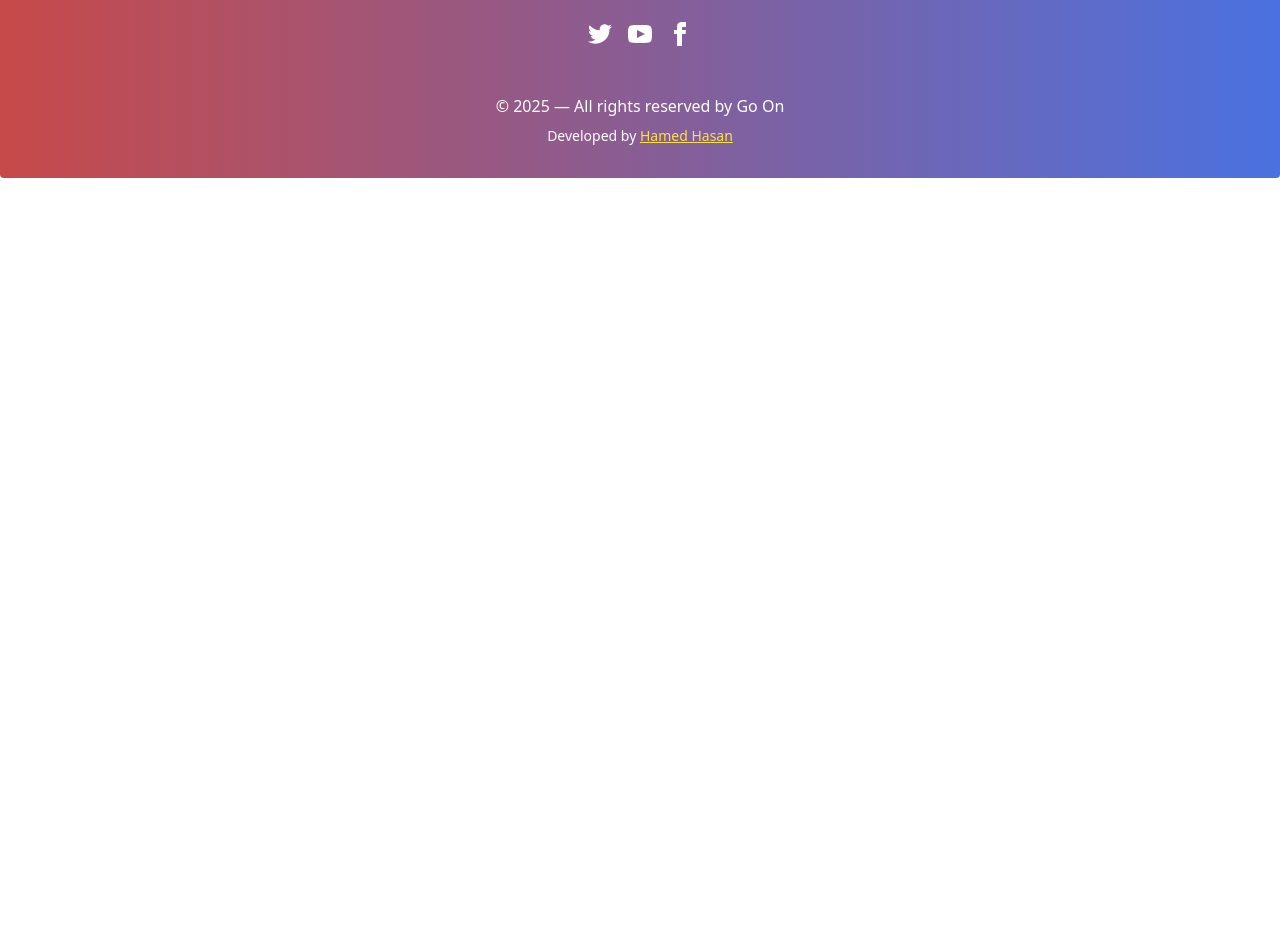
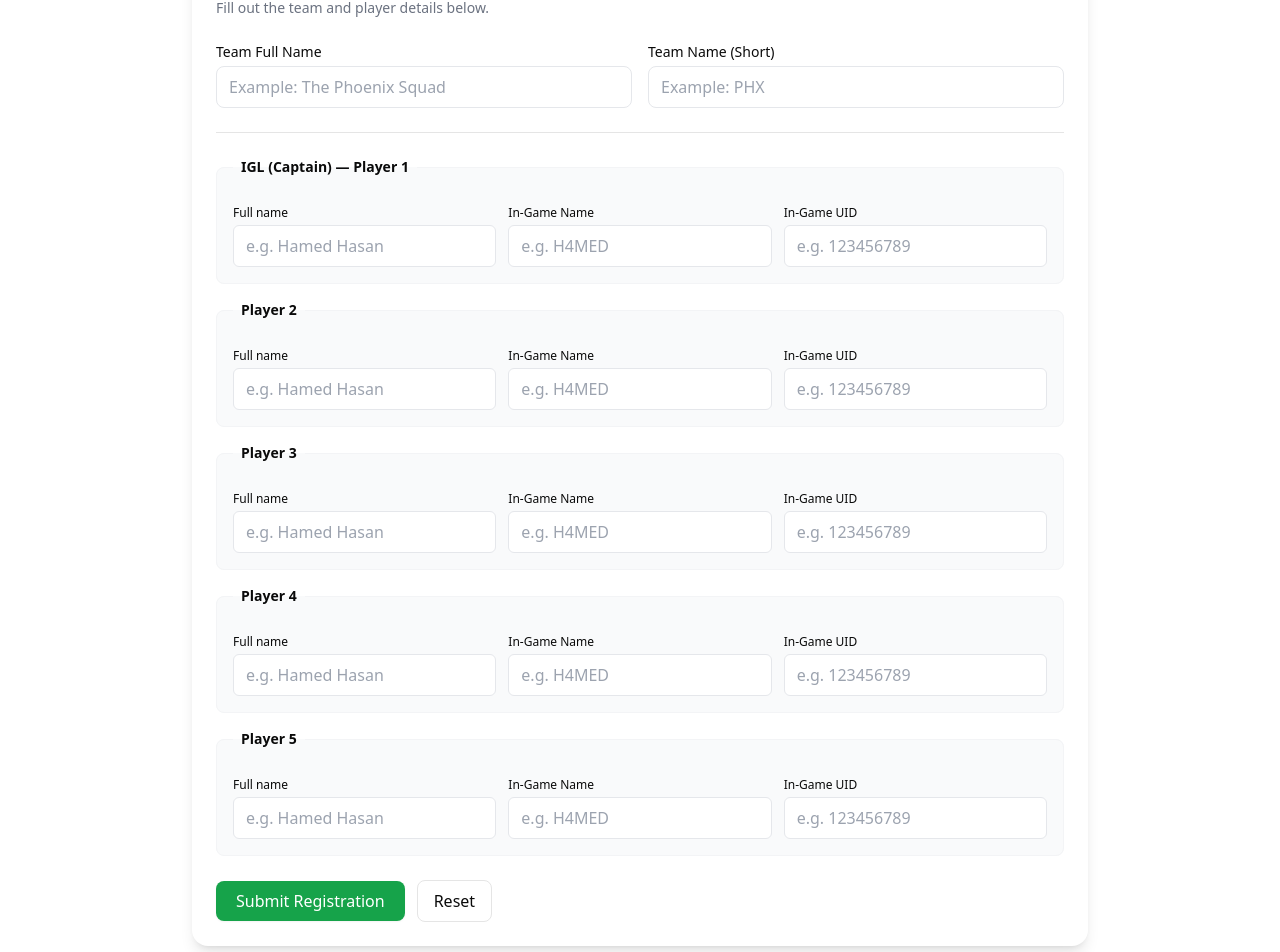
Before and after one commit to Hamed18/Go-On, a React (Vite) app in the folder FRONTEND/: page /enroll in a window 1280 px wide. Shown: the part 1060-2012 px from the top of the page. Before the commit the page ends 1238 px from the top, so only its background shows below. Built offline with nearby package versions, Linux system fonts and the light colour scheme.

Commit message:
added team registration form

```diff
--- /dev/null
+++ b/FRONTEND/src/Pages/Enroll/TeamRegistrationForm.jsx
@@ -0,0 +1,170 @@
+import { motion } from "framer-motion";
+import { fadeIn } from "../../utils/motion"; // adjust the path if needed
+// import Enroll from "../Enroll"; // adjust path if necessary
+import React, { useState } from "react";
+import Enroll from "./Enroll";
+
+export default function TeamRegistrationForm() {
+  const initialPlayer = { fullName: "", inGameName: "", uid: "" };
+  const [teamFullName, setTeamFullName] = useState("");
+  const [teamShortName, setTeamShortName] = useState("");
+  const [players, setPlayers] = useState([
+    { ...initialPlayer }, // IGL (player 1)
+    { ...initialPlayer }, // player 2
+    { ...initialPlayer }, // player 3
+    { ...initialPlayer }, // player 4
+    { ...initialPlayer }, // player 5
+  ]);
+  const [submitted, setSubmitted] = useState(false);
+  const [errors, setErrors] = useState({});
+
+  function handlePlayerChange(index, field, value) {
+    setPlayers((prev) => {
+      const copy = [...prev];
+      copy[index] = { ...copy[index], [field]: value };
+      return copy;
+    });
+  }
+
+  function validate() {
+    const err = {};
+    if (!teamFullName.trim()) err.teamFullName = "Team full name is required.";
+    if (!teamShortName.trim()) err.teamShortName = "Team short name is required.";
+
+    players.forEach((p, i) => {
+      const base = `player${i + 1}`;
+      if (!p.fullName.trim()) err[`${base}_fullName`] = "Full name required.";
+      if (!p.inGameName.trim()) err[`${base}_inGameName`] = "In-game name required.";
+      if (!p.uid.trim()) err[`${base}_uid`] = "In-game UID required.";
+    });
+
+    setErrors(err);
+    return Object.keys(err).length === 0;
+  }
+
+  function handleSubmit(e) {
+    e.preventDefault();
+    setSubmitted(false);
+    if (!validate()) return;
+
+    const payload = {
+      teamFullName,
+      teamShortName,
+      players: players.map((p, i) => ({ role: i === 0 ? "IGL" : `Player ${i + 1}`, ...p })),
+      submittedAt: new Date().toISOString(),
+    };
+
+    console.log("Submitting payload:", payload);
+    setSubmitted(true);
+  }
+
+  return (
+    <>
+      {/* Enroll Section */}
+      <Enroll />
+
+      {/* Team Registration Form */}
+      <div className="max-w-4xl mx-auto p-6 bg-white rounded-2xl shadow-lg mt-10">
+        <h1 className="text-2xl md:text-3xl font-bold mb-2">Team Registration</h1>
+        <p className="text-sm text-gray-500 mb-6">Fill out the team and player details below.</p>
+
+        <form onSubmit={handleSubmit} className="space-y-6">
+          <div className="grid grid-cols-1 md:grid-cols-2 gap-4">
+            <div>
+              <label className="block text-sm font-medium mb-1">Team Full Name</label>
+              <input
+                value={teamFullName}
+                onChange={(e) => setTeamFullName(e.target.value)}
+                className={`w-full rounded-lg border px-3 py-2 focus:outline-none focus:ring-2 focus:ring-green-300 ${errors.teamFullName ? 'border-red-400' : 'border-gray-200'}`}
+                placeholder="Example: The Phoenix Squad"
+              />
+              {errors.teamFullName && <p className="text-xs text-red-500 mt-1">{errors.teamFullName}</p>}
+            </div>
+
+            <div>
+              <label className="block text-sm font-medium mb-1">Team Name (Short)</label>
+              <input
+                value={teamShortName}
+                onChange={(e) => setTeamShortName(e.target.value)}
+                className={`w-full rounded-lg border px-3 py-2 focus:outline-none focus:ring-2 focus:ring-green-300 ${errors.teamShortName ? 'border-red-400' : 'border-gray-200'}`}
+                placeholder="Example: PHX"
+              />
+              {errors.teamShortName && <p className="text-xs text-red-500 mt-1">{errors.teamShortName}</p>}
+            </div>
+          </div>
+
+          <hr className="border-t" />
+
+          <div className="space-y-4">
+            {players.map((player, idx) => (
+              <fieldset key={idx} className="p-4 rounded-lg border border-gray-100 bg-gray-50">
+                <legend className="px-2 text-sm font-semibold">{idx === 0 ? 'IGL (Captain) — Player 1' : `Player ${idx + 1}`}</legend>
+
+                <div className="grid grid-cols-1 md:grid-cols-3 gap-3 mt-3">
+                  <div>
+                    <label className="block text-xs font-medium mb-1">Full name</label>
+                    <input
+                      value={player.fullName}
+                      onChange={(e) => handlePlayerChange(idx, 'fullName', e.target.value)}
+                      className={`w-full rounded-md border px-3 py-2 focus:outline-none focus:ring-2 focus:ring-green-200 ${errors[`player${idx+1}_fullName`] ? 'border-red-400' : 'border-gray-200'}`}
+                      placeholder="e.g. Hamed Hasan"
+                    />
+                    {errors[`player${idx+1}_fullName`] && <p className="text-xs text-red-500 mt-1">{errors[`player${idx+1}_fullName`]}</p>}
+                  </div>
+
+                  <div>
+                    <label className="block text-xs font-medium mb-1">In-Game Name</label>
+                    <input
+                      value={player.inGameName}
+                      onChange={(e) => handlePlayerChange(idx, 'inGameName', e.target.value)}
+                      className={`w-full rounded-md border px-3 py-2 focus:outline-none focus:ring-2 focus:ring-green-200 ${errors[`player${idx+1}_inGameName`] ? 'border-red-400' : 'border-gray-200'}`}
+                      placeholder="e.g. H4MED"
+                    />
+                    {errors[`player${idx+1}_inGameName`] && <p className="text-xs text-red-500 mt-1">{errors[`player${idx+1}_inGameName`]}</p>}
+                  </div>
+
+                  <div>
+                    <label className="block text-xs font-medium mb-1">In-Game UID</label>
+                    <input
+                      value={player.uid}
+                      onChange={(e) => handlePlayerChange(idx, 'uid', e.target.value)}
+                      className={`w-full rounded-md border px-3 py-2 focus:outline-none focus:ring-2 focus:ring-green-200 ${errors[`player${idx+1}_uid`] ? 'border-red-400' : 'border-gray-200'}`}
+                      placeholder="e.g. 123456789"
+                    />
+                    {errors[`player${idx+1}_uid`] && <p className="text-xs text-red-500 mt-1">{errors[`player${idx+1}_uid`]}</p>}
+                  </div>
+                </div>
+              </fieldset>
+            ))}
+          </div>
+
+          <div className="flex items-center gap-3">
+            <button
+              type="submit"
+              className="px-5 py-2 rounded-lg bg-green-600 text-white font-medium hover:bg-green-700 shadow-sm"
+            >
+              Submit Registration
+            </button>
+
+            <button
+              type="button"
+              onClick={() => {
+                setTeamFullName("");
+                setTeamShortName("");
+                setPlayers([ { ...initialPlayer }, { ...initialPlayer }, { ...initialPlayer }, { ...initialPlayer }, { ...initialPlayer }]);
+                setErrors({});
+                setSubmitted(false);
+              }}
+              className="px-4 py-2 rounded-lg border font-medium"
+            >
+              Reset
+            </button>
+
+            {submitted && <p className="text-sm text-green-700">Registration submitted successfully (check console for payload).</p>}
+          </div>
+        </form>
+
+      </div>
+    </>
+  );
+}
```
Also changed, not shown: FRONTEND/src/Routes/Route.jsx (+5 -7 lines).
